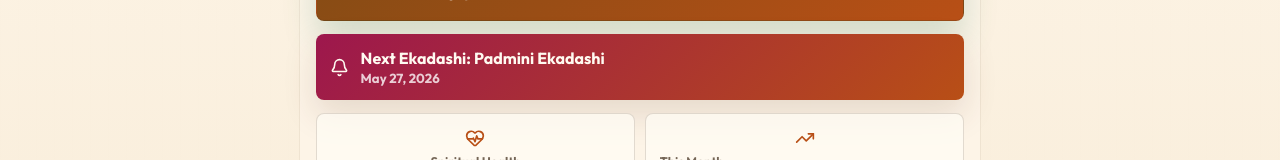
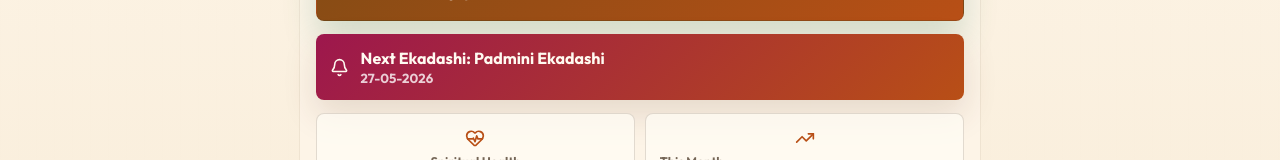
Before and after one commit to vbadoni37/harekrsnajapa, a React (Vite) app: page / in a window 1280 px wide. Both pictures are taken after a click on the button "Stats". Shown: the part 294-454 px from the top of the page. Built offline with nearby package versions, Linux system fonts and the light colour scheme.

Commit message:
fix: show dates as dd-mm-yyyy

```diff
--- a/src/components/Dashboard.jsx
+++ b/src/components/Dashboard.jsx
@@ -36,7 +36,7 @@ const readJson = (key, fallback) => { try { const value = localStorage.getItem(k
 const writeJson = (key, value) => localStorage.setItem(key, JSON.stringify(value));
 const toDateKey = (date = new Date()) => `${date.getFullYear()}-${String(date.getMonth() + 1).padStart(2, '0')}-${String(date.getDate()).padStart(2, '0')}`;
 const parseDateKey = (value) => { const [year, month, day] = value.split('-').map(Number); return new Date(year, month - 1, day); };
-const formatDate = (value, options = { month: 'short', day: 'numeric', year: 'numeric' }) => { const date = value instanceof Date ? value : parseDateKey(value); if (Number.isNaN(date.getTime())) return value; return date.toLocaleDateString(undefined, options); };
+const formatDate = (value) => { const date = value instanceof Date ? value : parseDateKey(value); if (Number.isNaN(date.getTime())) return value; const day = String(date.getDate()).padStart(2, '0'); const month = String(date.getMonth() + 1).padStart(2, '0'); return day + '-' + month + '-' + date.getFullYear(); };
 const addDays = (date, days) => { const nextDate = new Date(date.getFullYear(), date.getMonth(), date.getDate()); nextDate.setDate(nextDate.getDate() + days); return nextDate; };
 const getDaysThisMonth = () => { const now = new Date(); const totalDays = new Date(now.getFullYear(), now.getMonth() + 1, 0).getDate(); return Array.from({ length: totalDays }, (_, index) => new Date(now.getFullYear(), now.getMonth(), index + 1)); };
 const getCompletionHour = (entry) => { if (!entry?.updatedAt) return 23; const date = new Date(entry.updatedAt); if (Number.isNaN(date.getTime())) return 23; return date.getHours(); };
```
Also changed, not shown: 1 other file (tests, documents, lock files or other folders).
